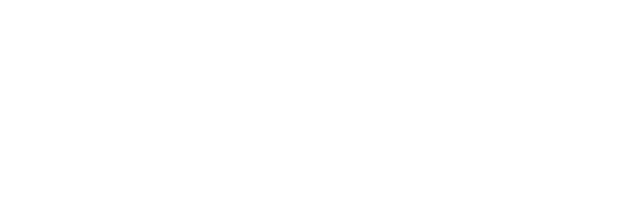
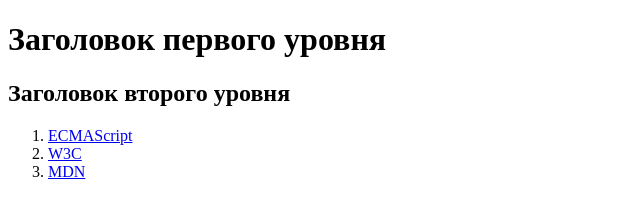
Before and after one commit to hjdaadwa/task-html, a website: page src/index.html in a window 1280 px wide. Shown: the whole page, without its empty margins (0-640 px from the left). Drawn offline with Linux system fonts and the light colour scheme.

Commit message:
Задание по HTML

```diff
--- a/src/index.html
+++ b/src/index.html
@@ -3,5 +3,13 @@
     <head>
         <title>HTML</title>
     </head>
-    <body></body>
+    <body>
+        <h1>Заголовок первого уровня</h1>
+        <h2>Заголовок второго уровня</h2>
+        <ol>
+            <li><a href="https://tc39.es/ecma262/">ECMAScript</a></li>
+            <li><a href="https://www.w3.org/">W3C</a></li>
+            <li><a href="https://developer.mozilla.org/en-US/">MDN</a></li>
+        </ol>
+    </body>
 </html>
```
Also changed, not shown: 1 other file.
